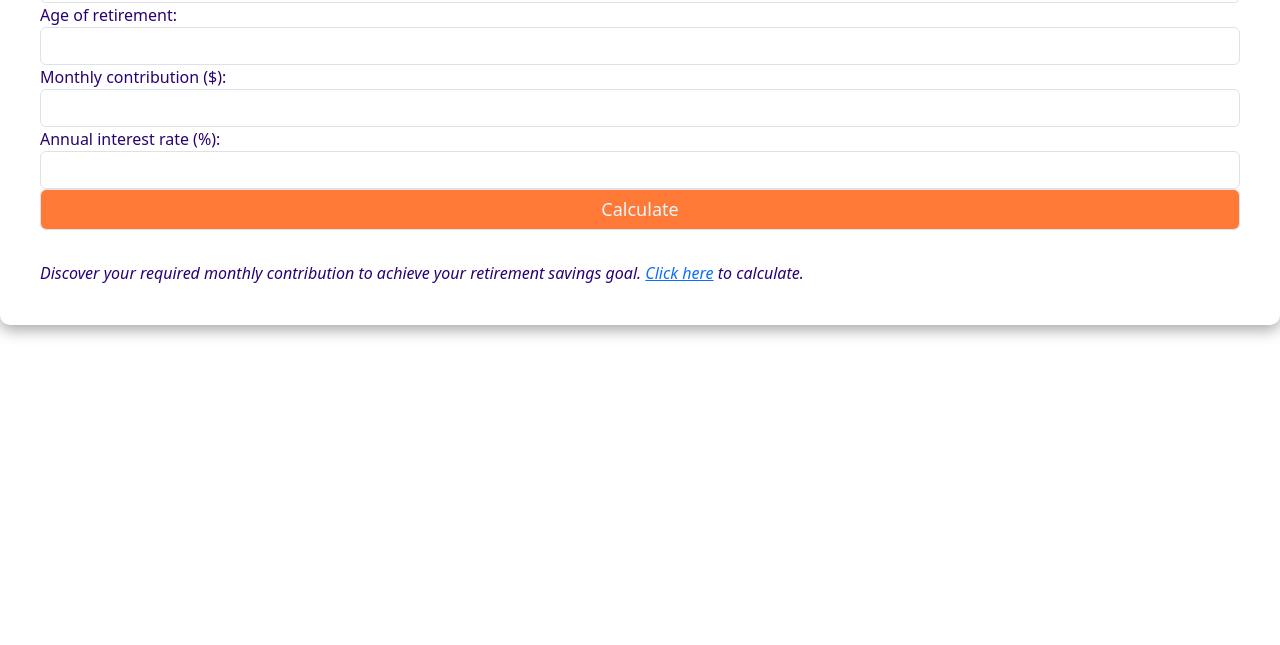
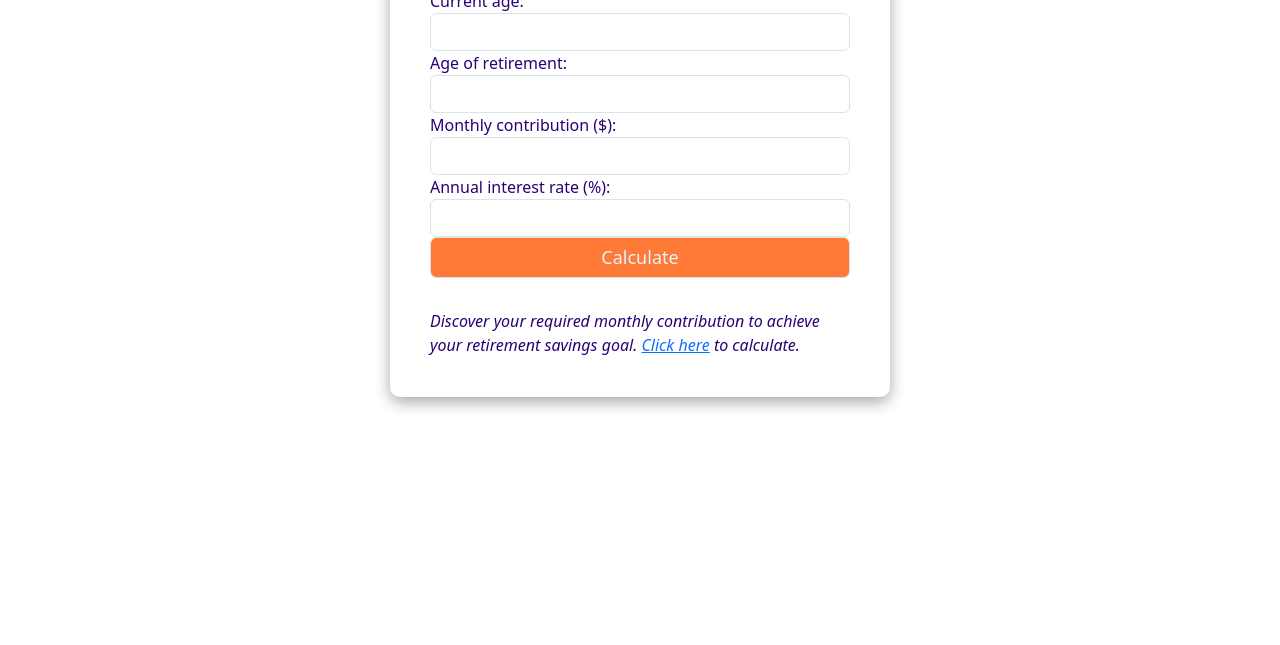
Before and after one commit to quynhnle135/retirement-saving-calculator, a plain HTML site: page index.html in a window 1280 px wide. Shown: the part 155-800 px from the top of the page. Drawn offline with nearby package versions, Linux system fonts and the light colour scheme.

Commit message:
Updated media query

```diff
--- a/style.css
+++ b/style.css
@@ -35,27 +35,3 @@ form {
         width: 100%;
     }
 }
-/* Small devices (portrait tablets and large phones, 601px and up) */
-@media only screen and (min-width: 601px) {
-    .calculator-container {
-        width: 100%;
-    }
-}
-/* Medium devices (landscape tablets, 768px and up) */
-@media only screen and (min-width: 768px) {
-    .calculator-container {
-        width: 100%;
-    }
-}
-/* Large devices (laptops/desktops, 992px and up) */
-@media only screen and (min-width: 992px) {
-    .calculator-container {
-        width: 100%;
-    }
-}
-/* Extra large devices (large laptops and desktops, 1200px and up) */
-@media only screen and (min-width: 1200px) {
-    .calculator-container {
-        width: 100%;
-    }
-}
```
